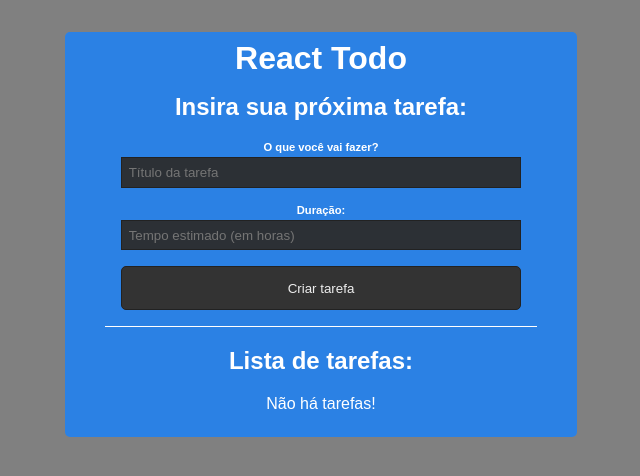
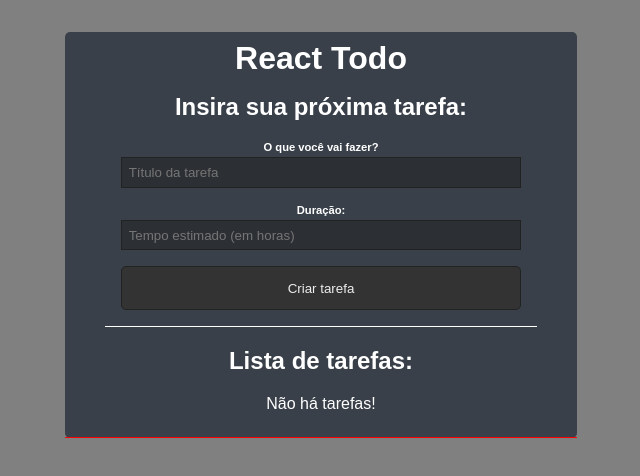
Before and after one commit to TorugoJS/List, a React (Create React App) app: page / in a window 1280 px wide. Shown: the top 476 px of the page, without its empty margins (319-959 px from the left). Built offline with nearby package versions, Linux system fonts and the light colour scheme.

Commit message:
list-todo

```diff
--- a/src/App.css
+++ b/src/App.css
@@ -10,13 +10,13 @@ body {
 .App {
     width: 40%;
     margin: 2em auto;
-    background-color:rgb(43, 129, 228);
+    background-color:#394049;
     border-radius: 5px;
     color: #fff;
-    /* border-bottom: 1px solid red; */
 }
 .todo-header{
     padding: 0.5em;
+    border-bottom: 1px solid red;
     text-align: center;
 }
 .todo-header h1{
```
Also changed, not shown: components/header.js (+13 -0 lines).
